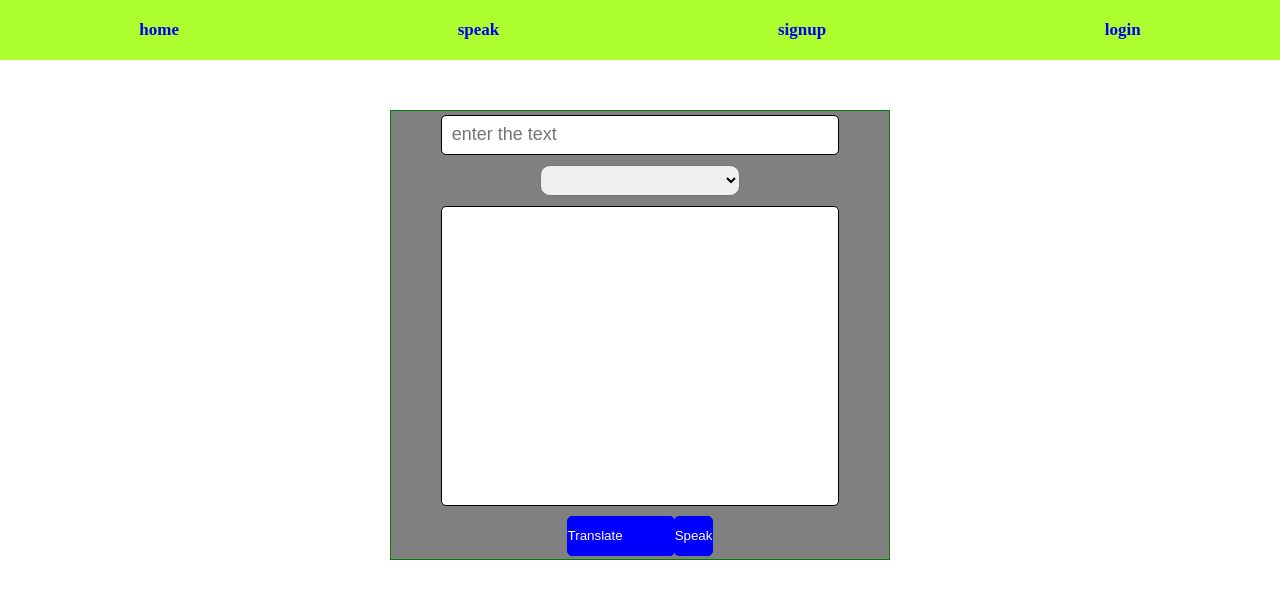
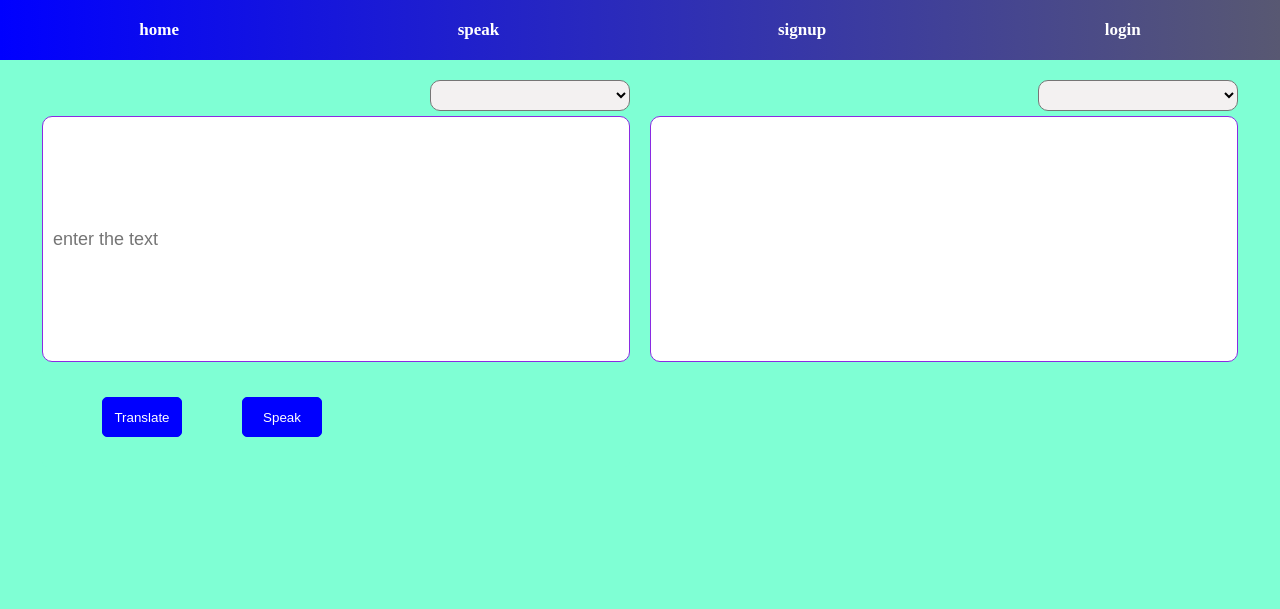
Before and after one commit to Jaykit1907/Translator, a Django app: page / in a window 1280 px wide. Shown: the top 609 px of the page. Run offline with Django 5.2, Linux system fonts and the light colour scheme; tables that the repository leaves empty hold one stand-in row (values such as "Sample post"); lists and menus that the app fills with data are empty.

Commit message:
new look given to index and speak page

```diff
--- a/jaykit3/views.py
+++ b/jaykit3/views.py
@@ -12,29 +12,30 @@ import bcrypt
 final_result=''
 def home(request):
     langguage=LANGUAGES
-    selected_option=None
+    selected_option2=None
 
     try:
         if request.method=="POST":
             text1=request.POST['textarea1']
-            lan=request.POST["selected_language"]
+            lan1=request.POST["selected_language1"]
+            lan2=request.POST["selected_language2"]
             if 'resultbtn' in request.POST:
                 print("hii")
-                selected_option=lan
-                result=Translator().translate(text1,src='en',dest=lan)
+                selected_option2=lan2
+                result=Translator().translate(text1,src=lan1,dest=lan2)
                 final_result=result.text
-                return render(request,"index.html",{"final_result":final_result,"text1":text1,"language":langguage,"selected_option":lan})
+                return render(request,"index.html",{"final_result":final_result,"text1":text1,"language":langguage,"selected_option1":lan1,"selected_option2":lan2})
 
             if 'speakbtn' in request.POST:
                 print("Hellow")
 
-                result=Translator().translate(text1,src='en',dest=lan)
+                result=Translator().translate(text1,src=lan1,dest=lan2)
                 final_result=result.text
                 audio_sound=gTTS(final_result,lang='en')
                 audio_sound.save("voice.mp3")
                 playsound("voice.mp3")
                 os.remove("voice.mp3")
-                return render(request,"index.html",{"final_result":final_result,"text1":text1,"language":langguage,"selected_option":lan})
+                return render(request,"index.html",{"final_result":final_result,"text1":text1,"language":langguage,"selected_option1":lan1,"selected_option2":lan2})
 
 
 
@@ -132,7 +133,7 @@ def login(request):
 
             connection=mysql.connector.connect(host='localhost',database='jaykit4',password="pass123",user="root")
             cur=connection.cursor()
-            cur.execute("select password from signup where email=%s",(email1,))
+            cur.execute("select password from signup_signup where email=%s",(email1,))
             verify=cur.fetchone()
             verify=str(verify)
             print(type(verify))
--- /dev/null
+++ b/static/header.css
@@ -0,0 +1,38 @@
+*{
+    padding:0px;
+    margin:0;
+    box-sizing:border-box;
+
+
+}
+body{
+    background-color: aquamarine;
+
+}
+
+nav{
+    height:60px;
+    width:100%;
+
+}
+
+nav ul{
+    background-image:linear-gradient(to right,blue,rgb(88, 88, 114));
+    display:flex;
+    justify-content: space-around;
+    align-items: center;
+    height:60px;
+    width:100%;
+    flex-direction: row;
+}
+
+nav ul li{
+    list-style-type: none;
+}
+nav ul li a{
+    text-decoration: none;
+    font-size:17px;
+    font-weight: 800;
+
+    color:white;
+}
--- /dev/null
+++ b/static/speak.css
@@ -0,0 +1,80 @@
+
+
+.speak_formsection{
+    height:500px;
+    display:flex;
+    align-items: center;
+    justify-content: center;
+}
+.speak_formsection form{
+
+    width:50%;
+    padding:20px;
+    height:400px;
+    display:grid;
+    place-items: center;
+    background-color: rgb(54, 145, 114);
+    box-shadow: 0px 0px 10px rgb(112, 170, 151);
+    border-radius: 5px;
+
+}
+
+
+
+
+.con{
+    display:flex;
+    gap:20px;
+    margin:20px;
+
+}
+
+#msg{
+    display:none;
+    height:20px;
+    color:rgb(221, 210, 210);
+
+}
+.error{
+    height:20px;
+    color:red;
+    width:auto;
+    font-size:18px;
+}
+
+
+
+.textbox{
+    width:80%;
+    font-size:18px;
+    padding:10px;
+    border:1px solid blueviolet;
+    border-radius: 10px;
+    background-color:rgb(243, 241, 241);
+}
+
+select {
+    width: 200px;
+    padding: 5px;
+    font-size: 16px;
+    border-radius: 10px;
+    background-color: rgb(243, 241, 241);
+}
+#speakbtn{
+    color:white;
+    background-color: blue;
+    height:40px;
+    width:80px;
+    font-weight: 700;
+    border-radius: 5px;
+    cursor:pointer;
+    display:flex;
+    align-items: center;
+    justify-content: center;
+
+}
+#speakbtn:hover{
+    transform:scale(1.1,1.1);
+    transition:all 0.1s linear;
+    box-shadow: 0px 0px 5px white;
+}
--- a/static/style.css
+++ /dev/null
@@ -1,125 +0,0 @@
-*{
-    padding:0px;
-    margin:0;
-    box-sizing:border-box;
-
-}
-
-form{
-    display:flex;
-    align-items: center;
-    justify-content: center;
-    gap:10px;
-    margin:50px;
-    flex-direction: column;
-    background-color: white;
-    height: 450px;
-    width:500px;
-}
-button{
-    color:white;
-    background-color: blue;
-    height:40px;
-    width:70px;
-    border-radius: 5px;
-    cursor:pointer;
-    border:1px solid blue;
-    margin:0px 10px;
-}
-#btn{
-    color:white;
-    background-color: blue;
-    height:40px;
-    width:70px;
-    border-radius: 5px;
-    display:flex;
-    align-items: center;
-    justify-content: center;
-    cursor:pointer;
-    border:1px solid blue;
-
-}
-input[type]{
-    height:40px;
-    width:80%;
-    border-radius: 5px;
-    border:1px solid black;
-    padding-left:10px;
-    color:black;
-    font-size:18px;
-}
-select {
-    width: 200px;
-    padding: 5px;
-    font-size: 16px;
-    border-radius: 10px;
-}
-form h1{
-    color:white;
-}
-
-#text2{
-    height:300px;
-}
-nav{
-    height:60px;
-    width:100%;
-    background-color:peru;
-}
-
-nav ul{
-    background-color: greenyellow;
-    display:flex;
-    justify-content: space-around;
-    align-items: center;
-    height:60px;
-    width:100%;
-    flex-direction: row;
-}
-
-nav ul li{
-    list-style-type: none;
-}
-nav ul li a{
-    text-decoration: none;
-    font-size:17px;
-    font-weight: 800;
-}
-
-.formsection{
-
-    display:flex;
-    align-items: center;
-    justify-content: center;
-    flex-direction: column;
-
-
-}
-.formsection form{
-    border:1px solid green;
-    background-color: gray;
-}
-
-#btn{
-    display: flex;
-    flex-direction: row;
-    gap:30px;
-}
-.con{
-    display:flex;
-    gap:20px;
-    margin:20px;
-
-}
-
-#msg{
-    display:none;
-    height:20px;
-    color:black;
-}
-.error{
-    height:20px;
-    color:red;
-    width:auto;
-    font-size:18px;
-}
--- /dev/null
+++ b/static/style2.css
@@ -0,0 +1,85 @@
+
+
+.formsection form{
+    display:flex;
+    align-items: center;
+    justify-content: center;
+    gap:10px;
+
+    flex-direction:column;
+    height: auto;
+    width:100%;
+}
+.parent_container{
+    display:flex;
+    flex-direction: row;
+    width:95%;
+}
+button{
+    color:white;
+    background-color: blue;
+    height:40px;
+    width:80px;
+    border-radius: 5px;
+    cursor:pointer;
+    border:1px solid blue;
+    margin:0px 10px;
+}
+#btn{
+
+    height:40px;
+    width:100%;
+    border-radius: 5px;
+    display:flex;
+    gap:40px;
+    align-items: center;
+    justify-content: flex-stat;
+    cursor:pointer;
+    padding:50px;
+    background-color: aquamarine;
+
+
+
+
+}
+
+select {
+    width: 200px;
+    padding: 5px;
+    font-size: 16px;
+    border-radius: 10px;
+}
+
+
+.formsection{
+
+    display:flex;
+    align-items: center;
+    justify-content: flex-start;
+    flex-direction: column;
+
+
+}
+.textinput{
+    height:450px;
+    display:flex;
+    flex-direction: column;
+    padding:20px 10px;
+    align-items:flex-end;
+    width:100%;
+    gap:5px;
+    background-color: aquamarine;
+
+
+
+}
+.textinput input[type]{
+    height:60%;
+    width:100%;
+    font-size:18px;
+    padding:10px;
+    border-radius: 10px;
+    border:1px solid blueviolet;
+
+
+}
--- /dev/null
+++ b/templates/base.html
@@ -0,0 +1,5 @@
+{% include "header.html" %}
+
+{% block content %}
+
+{% endblock %}
--- /dev/null
+++ b/templates/header.html
@@ -0,0 +1,23 @@
+<!DOCTYPE html>
+<html lang="en">
+<head>
+    <meta charset="UTF-8">
+    <meta name="viewport" content="width=device-width, initial-scale=1.0">
+    <title>Translator</title>
+    <link rel="stylesheet" type="text/css" href="/static/style2.css">
+    <link rel="stylesheet" type="text/css" href="/static/header.css">
+    <link rel="stylesheet" type="text/css" href="/static/speak.css">
+
+
+</head>
+<body>
+    <nav>
+        <div class="nav-container">
+                        <ul>
+                            <li><a href="{% url 'home' %}">home</a></li>
+                            <li><a href="{% url 'speak' %}">speak</a></li>
+                            <li><a href="{% url 'signup' %}">signup</a></li>
+                            <li><a href="{% url 'login' %}">login</a></li>
+            </ul>
+        </div>
+    </nav>
--- a/templates/index.html
+++ b/templates/index.html
@@ -1,44 +1,41 @@
-<!DOCTYPE html>
-<html lang="en">
-<head>
-    <meta charset="UTF-8">
-    <meta name="viewport" content="width=device-width, initial-scale=1.0">
-    <title>Translator</title>
-    <link rel="stylesheet" type="text/css" href="static/style.css">
+    {% extends "base.html" %}
 
-</head>
-<body>
-    <nav>
-        <div class="nav-container">
-                        <ul>
-                            <li><a href="{% url 'home' %}">home</a></li>
-                            <li><a href="{% url 'speak' %}">speak</a></li>
-                            <li><a href="{% url 'signup' %}">signup</a></li>
-                            <li><a href="{% url 'login' %}">login</a></li>
-            </ul>
-        </div>
-    </nav>
+    {% block content %}
     <section class="formsection">
 
     <form method="POST">
         {% csrf_token %}
+
+        <div class="parent_container">
+        <div class="textinput">
+
+            <select name="selected_language1">
+                {% for code, name in language.items %}
+                <option value="{{code}}" {% if selected_option1 == code %} selected {% endif %}>{{name}}</option>
+                {% endfor %}
+
+            </select>
+
         <input type="textarea" name="textarea1" placeholder="enter the text" value="{{text1}}" required>
 
-
-        <select name="selected_language">
+        <div id="btn">
+            <button type="submit" name="resultbtn" value="btn1" id="btn1">Translate</button>
+            <button type="submit" name='speakbtn' value="btn2" id="btn2">Speak</button>
+            </div>
+        </div>
+        <div class="textinput">
+        <select name="selected_language2">
             {% for code, name in language.items %}
-            <option value="{{code}}" {% if selected_option == code %} selected {% endif %}>{{name}}</option>
+            <option value="{{code}}" {% if selected_option2 == code %} selected {% endif %}>{{name}}</option>
             {% endfor %}
 
         </select>
-        <input type="textarea" name="textarea2" value="{{final_result}}" id="text2">
+        <input type="textarea" name="textarea2" value="{{final_result}}" id="text2" readonly>
+        </div>
+        </div>
 
-        <div id="btn">
-        <button type="submit" name="resultbtn" value="btn1" id="btn1">Translate</button>
-        <button type="submit" name='speakbtn' value="btn2" id="btn2">Speak</button>
-        </div>
     </form>
     </section>
 </body>
 <script src="/static/script.js"></script>
-</html>
+</html> {% endblock %}
```
Also changed, not shown: templates/login.html (+4 -21 lines), templates/signup.html (+4 -20 lines), templates/speak.html (+6 -25 lines).
